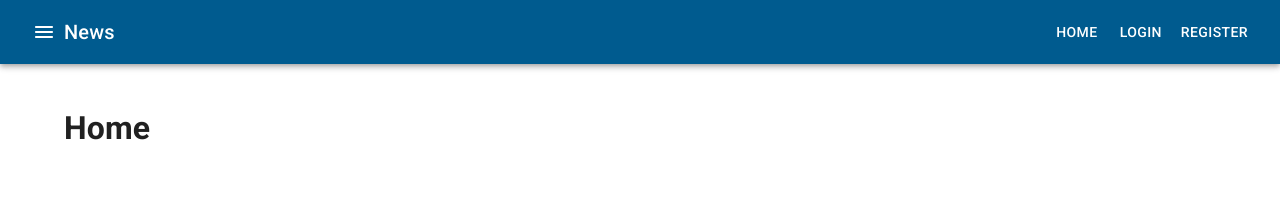
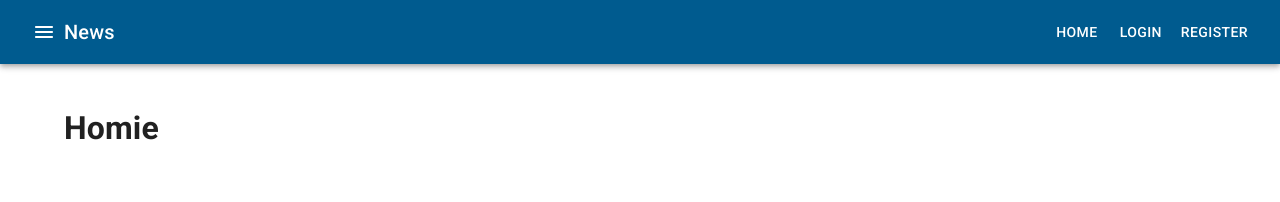
Before and after one commit to Alexis-j/Navbar, a React (Vite) app: page /home in a window 1280 px wide. Shown: the top 202 px of the page. Built offline with nearby package versions, Linux system fonts and the light colour scheme.

Commit message:
all changes
Signed-off-by: alexis jimenez castillo <alexis.jcastillo@outlook.com>

```diff
--- a/src/view/Home.jsx
+++ b/src/view/Home.jsx
@@ -1,7 +1,7 @@
 export default function Home() {
   return (
   <>
-  <h1>Home</h1>
+  <h1>Homie</h1>
   </>
   );
 }
```
